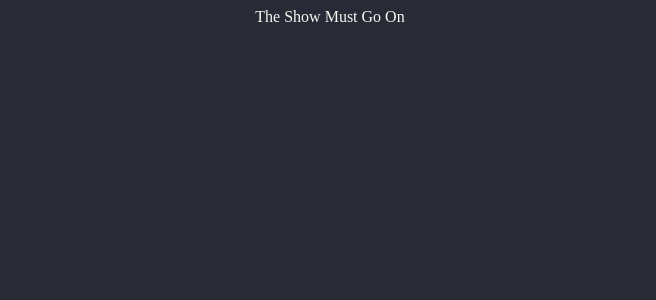
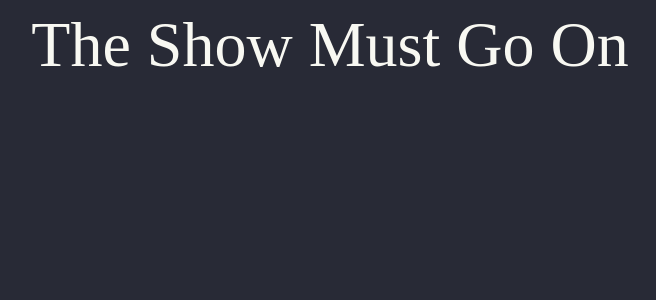
Before and after one commit to JZ-4A44-11/the-embalmer, a React app: page / in a window 1280 px wide. Shown: the top 300 px of the page, without its empty margins (310-966 px from the left). Built offline with nearby package versions, Linux system fonts and the light colour scheme.

Commit message:
restructure: components

```diff
--- a/src/app/components/containers/index.tsx
+++ /dev/null
@@ -1,29 +0,0 @@
-import * as React from 'react';
-import styled from 'styled-components';
-
-const StyledContainer = styled.div`
-  display: flex;
-  justify-content: center;
-  align-items: center;
-
-  div {
-    max-width: 1200px;
-  }
-`;
-
-type ContainerProps = {
-  children: React.ReactNode;
-};
-
-const StyledFullScreenContainer = styled.div`
-  display: flex;
-  min-height: 100%;
-`;
-
-export function Container({ children }: ContainerProps): React.ReactElement {
-  return <StyledContainer>{children}</StyledContainer>;
-}
-
-export function FullScreenContainer(): React.ReactElement {
-  return <StyledFullScreenContainer />;
-}
--- a/src/app/index.tsx
+++ b/src/app/index.tsx
@@ -1,27 +1,7 @@
 import * as React from 'react';
-import { useEffect } from 'react';
-import { RootState } from '@src/store';
-import { useDispatch, useSelector } from 'react-redux';
-import { taskService, taskActions } from './modules/tasks';
-import Router from './view';
+import Router from './view/index.routes';
 
 export default function App(): React.ReactElement {
-  const taskState = useSelector((state: RootState) => state.tasks);
-  const dispatch = useDispatch();
-  const task = React.useMemo(
-    () =>
-      taskService.create({
-        name: 'mock',
-        description: '_',
-        deadline: Date.now(),
-      }),
-    []
-  );
-
-  useEffect(() => {
-    task.then((res) => dispatch(taskActions.addOne(res)));
-  }, [taskState]);
-
   return (
     <section>
       <Router />
--- a/src/app/modules/tasks/reducer.ts
+++ b/src/app/modules/tasks/reducer.ts
@@ -9,4 +9,6 @@ export default {
   ) => {
     taskAdapter.addMany(state, action.payload);
   },
+
+  addOne: taskAdapter.addOne,
 };
--- /dev/null
+++ b/src/app/view/components/Containers/Wrapper.tsx
@@ -0,0 +1,21 @@
+import React from 'react';
+import styled from 'styled-components';
+
+type ContentProps = {
+  maxWidth?: number;
+  children: React.ReactChild;
+};
+
+const Wrapper = styled.span<{ maxWidth: number }>`
+  max-width: ${(props) => props['max-w']}px;
+`;
+
+function Content({ maxWidth, children }: ContentProps): React.ReactElement {
+  return <Wrapper maxWidth={maxWidth}>{children}</Wrapper>;
+}
+
+Content.defaultProps = {
+  maxWidth: 900,
+};
+
+export default Wrapper;
--- /dev/null
+++ b/src/app/view/components/Containers/index.tsx
@@ -0,0 +1,31 @@
+import * as React from 'react';
+import styled from 'styled-components';
+import Wrapper from './Wrapper';
+
+type ContainerProps = {
+  children: React.ReactChild | React.ReactChild[];
+  gap?: number;
+};
+
+const StyledContainer = styled.div<{ gap: number }>`
+  display: flex;
+  justify-content: center;
+  gap: ${(props) => props.gap}em;
+
+  * {
+    align-self: center;
+  }
+`;
+
+function Container({ children, gap }: ContainerProps): React.ReactElement {
+  return (
+    <StyledContainer gap={gap}>
+      <Wrapper maxWidth={900}>{children}</Wrapper>
+    </StyledContainer>
+  );
+}
+Container.defaultProps = {
+  gap: 0,
+};
+
+export default Container;
--- /dev/null
+++ b/src/app/view/components/Styles/Display.tsx
@@ -0,0 +1,24 @@
+import React from 'react';
+import styled from 'styled-components';
+
+type DisplayProps = {
+  text: string;
+  size?: number;
+};
+
+const Title = styled.span<{ size: number }>`
+  font-size: ${(props) => props.size}em;
+`;
+
+function Display({ text, size }: DisplayProps): React.ReactElement {
+  return (
+    <span>
+      <Title size={size}>{text}</Title>
+    </span>
+  );
+}
+Display.defaultProps = {
+  size: 1.3,
+};
+
+export default Display;
--- a/src/app/view/home/index.tsx
+++ /dev/null
@@ -1,10 +0,0 @@
-import * as React from 'react';
-import { Container } from '@src/app/components/containers';
-
-export default function Home(): React.ReactElement {
-  return (
-    <Container>
-      <span>The Show Must Go On</span>
-    </Container>
-  );
-}
--- a/src/app/view/index.tsx
+++ b/src/app/view/index.routes.tsx
@@ -1,6 +1,6 @@
 import * as React from 'react';
 import { BrowserRouter, Route, Routes } from 'react-router-dom';
-import Home from './home';
+import Home from './pages/home';
 
 export default function Router(): React.ReactElement {
   return (
--- /dev/null
+++ b/src/app/view/pages/home/index.tsx
@@ -0,0 +1,11 @@
+import * as React from 'react';
+import Container from '../../components/Containers';
+import Display from '../../components/Styles/Display';
+
+export default function Home(): React.ReactElement {
+  return (
+    <Container gap={2}>
+      <Display text="The Show Must Go On" size={4} />
+    </Container>
+  );
+}
```
